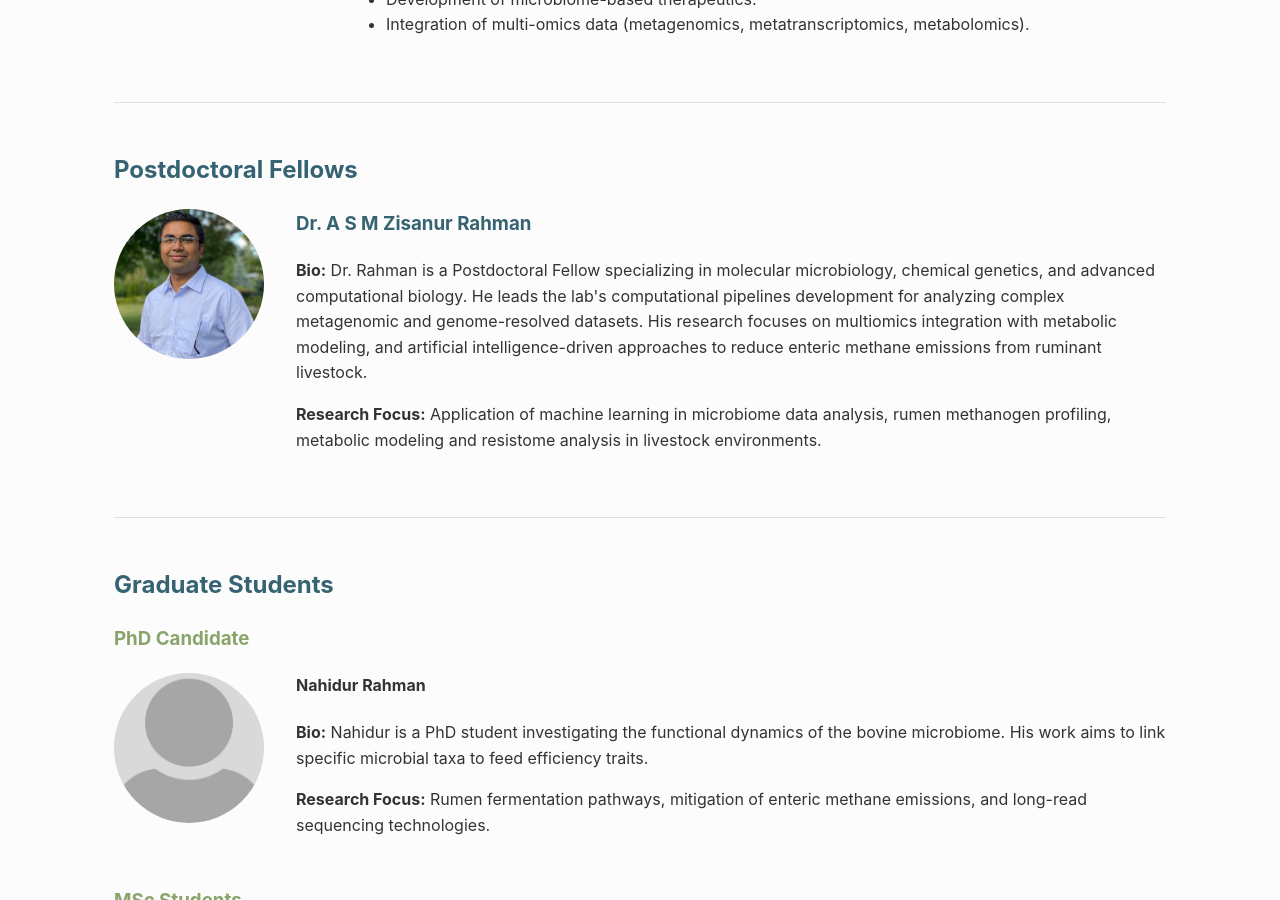
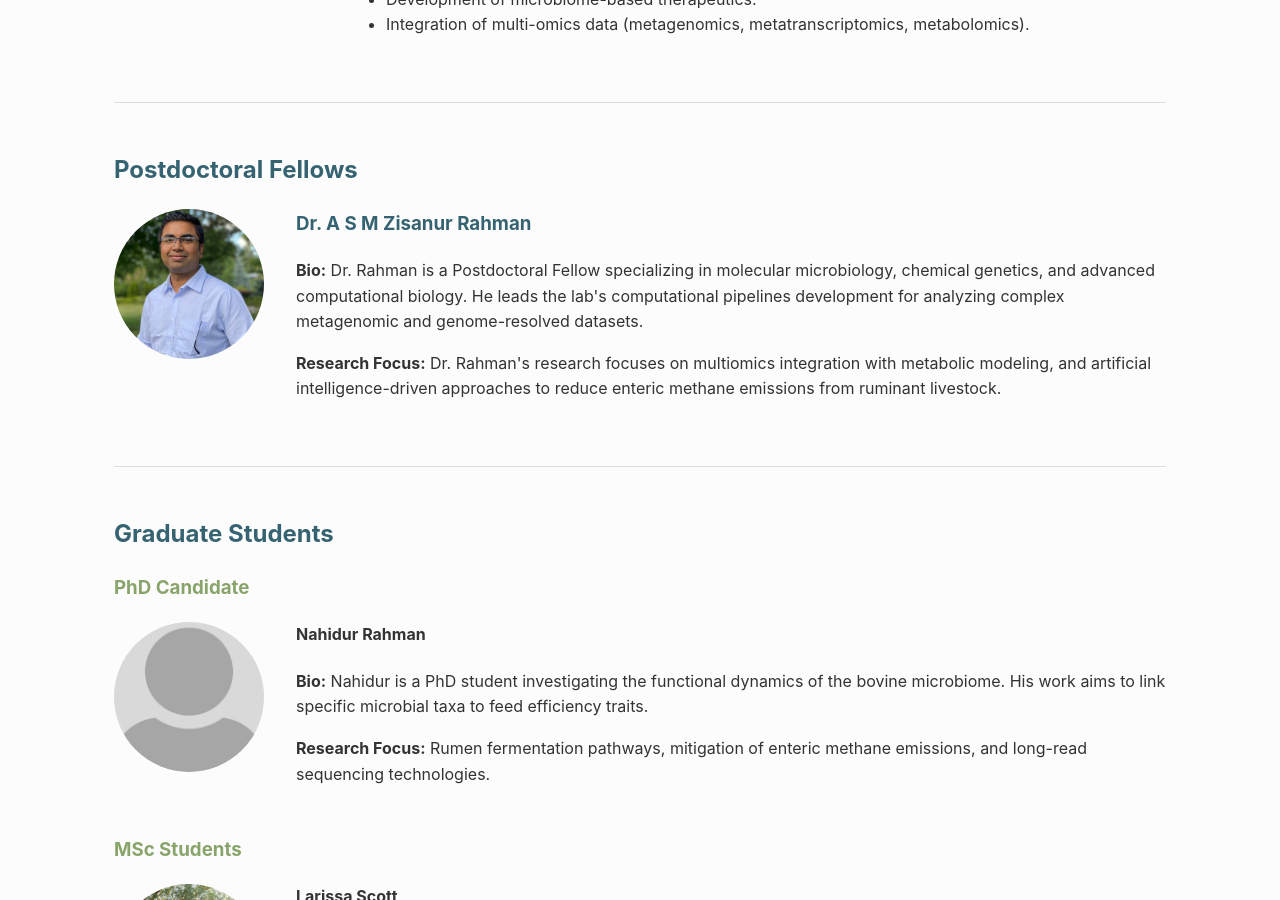
Before and after one commit to TLMicrobiomeLab/tlmicrobiomelab.github.io, a Jekyll site: the page built from people.html, in a window 1280 px wide and 900 px high, scrolled down 682 px. Built offline with Jekyll 4.4.1, drawn with Linux system fonts in a browser that asks for light colours.

Commit message:
Update Dr. Rahman's bio and research focus
Revised bio and research focus for Dr. Rahman.

```diff
--- a/people.html
+++ b/people.html
@@ -45,8 +45,8 @@ permalink: /people/
     </div>
     <div>
         <h3 style="margin-top: 0;">Dr. A S M Zisanur Rahman</h3>
-        <p><strong>Bio:</strong> Dr. Rahman is a Postdoctoral Fellow specializing in molecular microbiology, chemical genetics, and advanced computational biology. He leads the lab's computational pipelines development for analyzing complex metagenomic and genome-resolved datasets. His research focuses on multiomics integration with metabolic modeling, and artificial intelligence-driven approaches to reduce enteric methane emissions from ruminant livestock.</p>
-        <p><strong>Research Focus:</strong> Application of machine learning in microbiome data analysis, rumen methanogen profiling, metabolic modeling and resistome analysis in livestock environments.</p>
+        <p><strong>Bio:</strong> Dr. Rahman is a Postdoctoral Fellow specializing in molecular microbiology, chemical genetics, and advanced computational biology. He leads the lab's computational pipelines development for analyzing complex metagenomic and genome-resolved datasets. </p>
+        <p><strong>Research Focus:</strong> Dr. Rahman's research focuses on multiomics integration with metabolic modeling, and artificial intelligence-driven approaches to reduce enteric methane emissions from ruminant livestock.</p>
     </div>
 </div>
 
```
